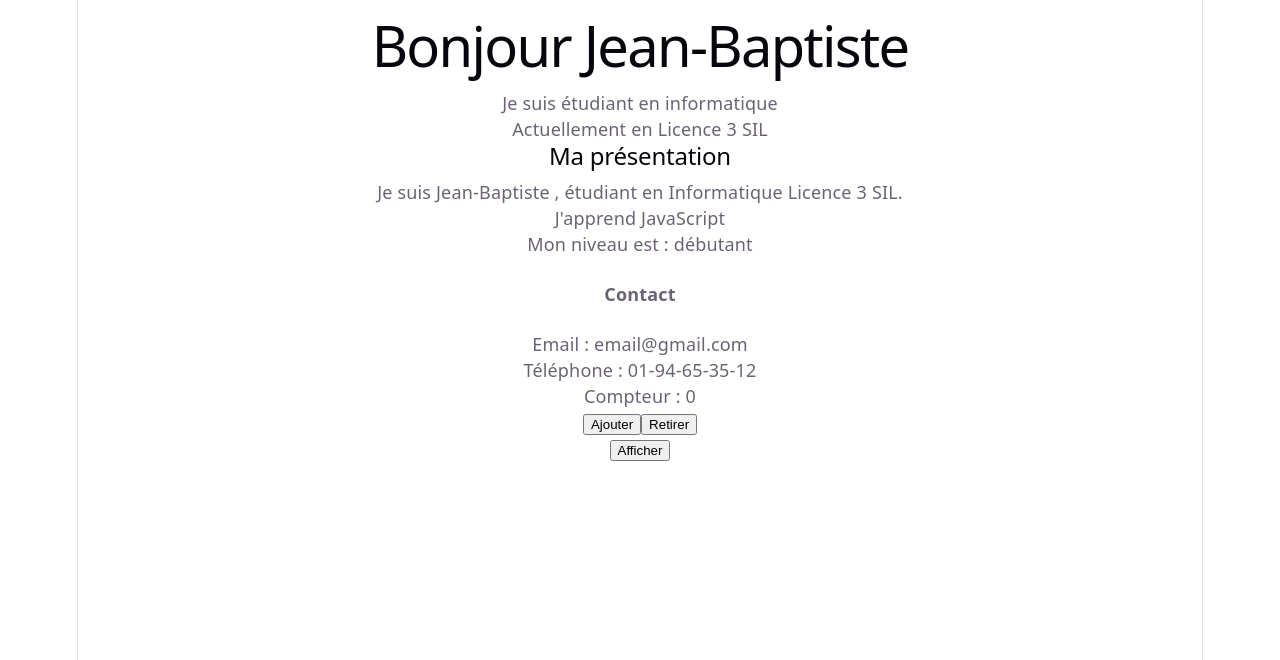
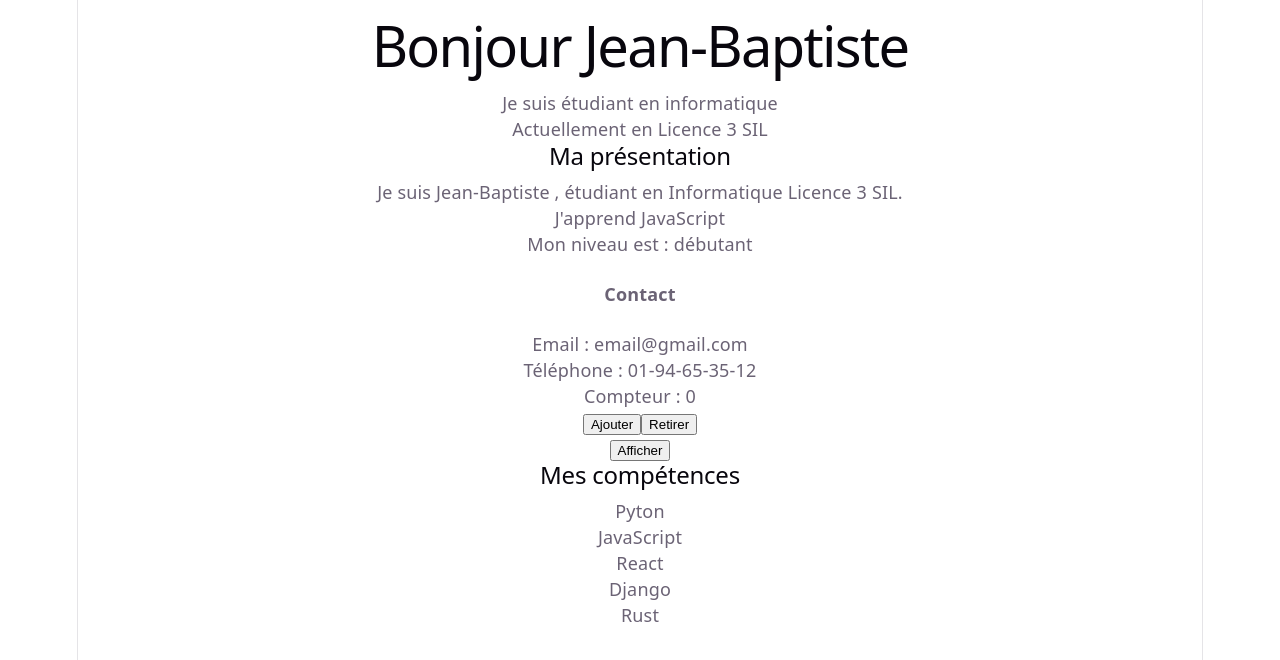
Before and after one commit to jeanbaptisteassogba87-jpg/react-learning, a React (Vite) app: page / in a window 1280 px wide. Shown: the top 660 px of the page. Built offline with nearby package versions, Linux system fonts and the light colour scheme.

Commit message:
Affichage des compétences avec map

```diff
--- a/src/App.jsx
+++ b/src/App.jsx
@@ -3,6 +3,7 @@ import Presentation from "./Presentation";
 import Skills from "./Skills";
 import Contact from "./Contact";
 import Visibility from "./Visibility";
+import SkillsList from "./SkillsList";
 
 function App(){
   const nom = "Jean-Baptiste"
@@ -26,6 +27,7 @@ function App(){
       <button onClick={()=>setCompteur(compteur-1)}>Retirer</button>
 
       <Visibility />
+      <SkillsList />
     </div>
   );
 
--- /dev/null
+++ b/src/SkillsList.jsx
@@ -0,0 +1,13 @@
+function SkillsList(){
+    const skills = ["Pyton" , "JavaScript", "React" ,"Django" , "Rust"]
+    return(
+        <div>
+            <h2>Mes compétences</h2>
+            {skills.map((skill)=>(
+                <p>{skill}</p>
+            ))}
+        </div>
+    );
+}
+
+export default SkillsList
```
